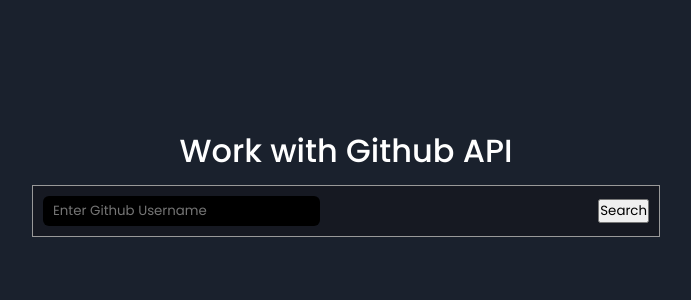
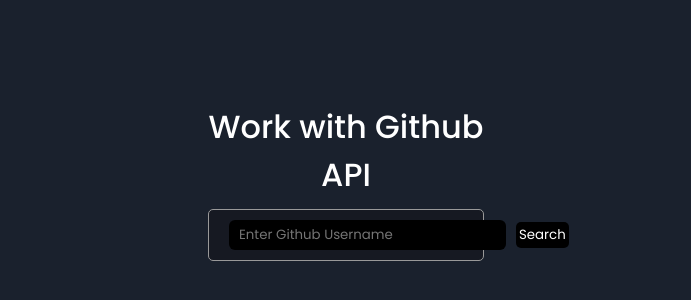
Before and after one commit to deepmonapara9/github-api, a plain HTML site: page index.html in a window 1280 px wide. Shown: the part 218-518 px from the top of the page, without its empty margins (294-985 px from the left). Drawn offline with Linux system fonts and the light colour scheme.

Commit message:
modified search and input bar

```diff
--- a/style.css
+++ b/style.css
@@ -17,8 +17,8 @@
 }
 
 .container {
-    padding: 30px 22px;
-    width: 42rem;
+    padding: 10px 22px;
+    width: 20rem;
 }
 
 .container h1 {
@@ -34,13 +34,14 @@
     justify-content: space-between;
     padding: 10px;
     border: 1px solid #999;
-    border-radius: 0px;
+    border-radius: 5px;
 }
 
 .searchBox input {
     background-color: black;
     color: white;
     padding: 5px 10px;
+    margin-left: 10px;
     border: none;
     outline: none;
     border-radius: 6px;
@@ -50,6 +51,22 @@
 
 .searchBox input:hover {
     background-color: black;
+}
+
+.searchBox button {
+    border-radius: 5px;
+    cursor: pointer;
+    margin-left: 10px;
+    padding: 3px;
+    background-color: black;
+    color: white;
+    border: none;
+    outline: none;
+}
+
+.searchBox button:hover {
+    background-color: white;
+    color: black;
 }
 
 .details {
```
